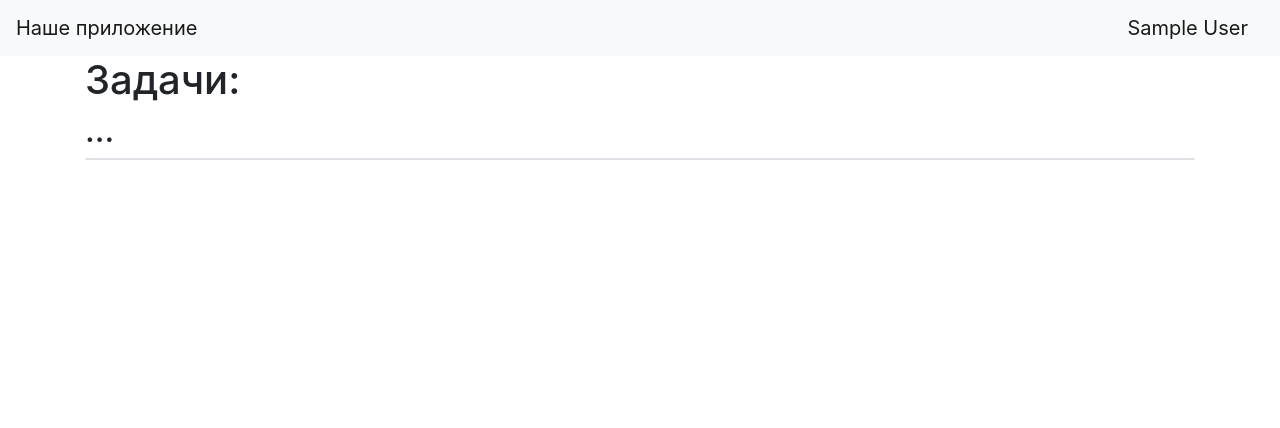
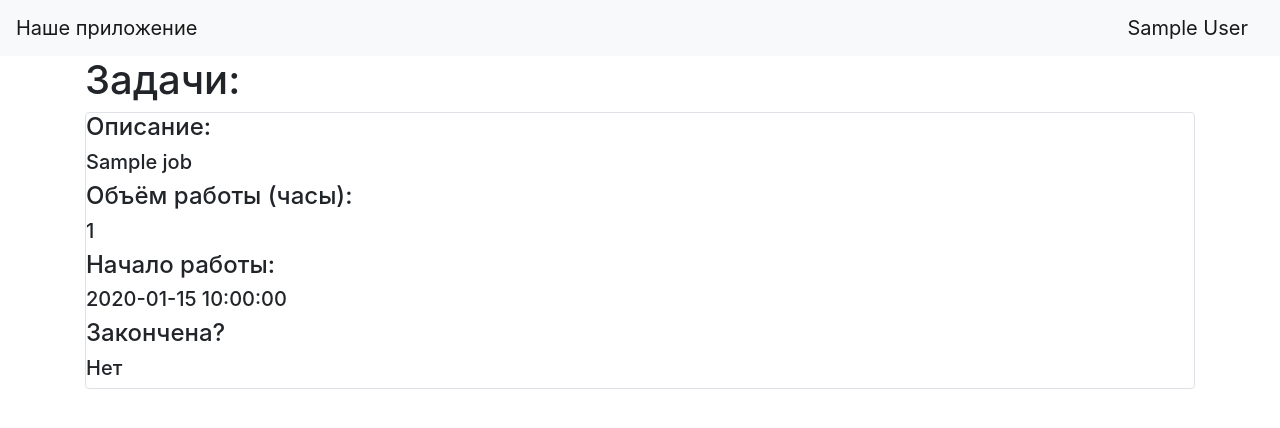
Before and after one commit to urasha/sqlachemy2_universal, a Flask app: template templates/index.html in a window 1280 px wide. Shown: the top 428 px of the page. Run offline with Flask 2, Linux system fonts and the light colour scheme; a user stored in the database is signed in; tables that the repository leaves empty hold one stand-in row (values such as "Sample post"); the template is opened without the code that fills it: most values are stand-ins (such as "Sample title", 1, 10 or a date in 2020); some libraries are stand-ins or nearby versions.

Commit message:
Add files via upload

```diff
--- a/templates/index.html
+++ b/templates/index.html
@@ -2,10 +2,21 @@
 
 {% block content %}
     <h1>Задачи:</h1>
-    <h2>...</h2>
-    {% for item in jobs %}
-        <div class="col-md6 border rounded">
-
-        </div>
-    {% endfor %}
+    {% if current_user.is_authenticated %}
+        {% for item in jobs %}
+            <div class="col-md6 border rounded">
+                <h4>Описание:</h4> <h5>{{item.job}}</h5>
+                <h4>Объём работы (часы):</h4> <h5>{{item.work_size}}</h5>
+                <h4>Начало работы:</h4> <h5>{{item.start_date}}</h5>
+                <h4>Закончена?</h4>
+                {% if item.is_finished == 1 %}
+                    <h5>Да</h5>
+                {% else %}
+                    <h5>Нет</h5>
+                {% endif %}
+            </div> <br>
+        {% endfor %}
+    {% else %}
+        <h3>Чтобы увидеть список работ, нужно залогиниться</h3>
+    {% endif %}
 {% endblock %}
```
